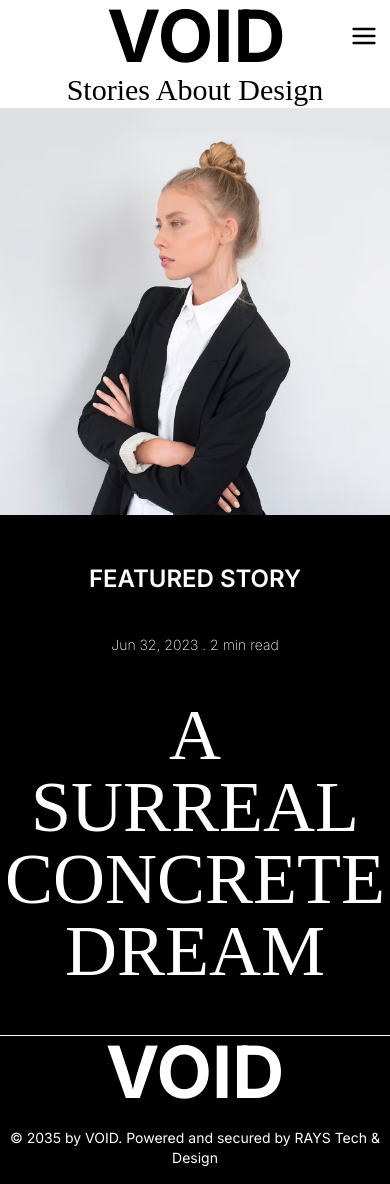
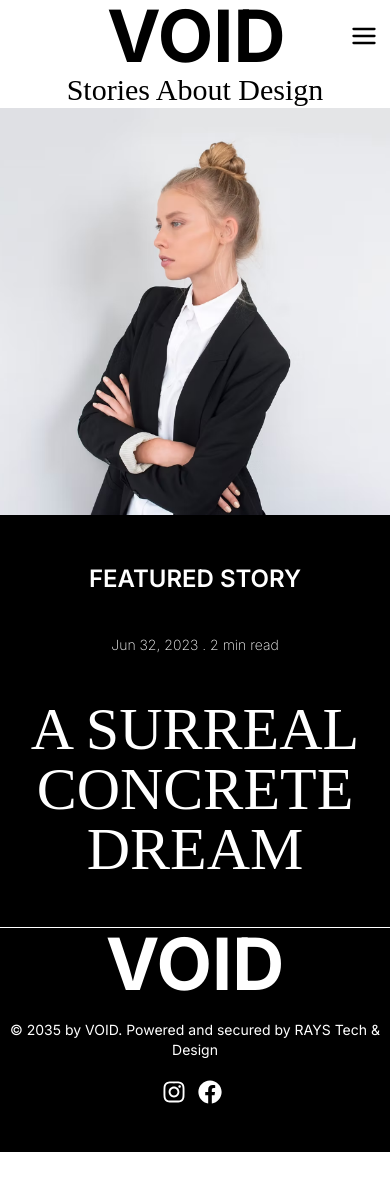
Before and after one commit to yumnashaikh07/Blog-Website, a Next.js app: page / in a window 390 px wide. Shown: the top 1184 px of the page. After the commit the page ends 1152 px from the top, so only its background shows below. Built offline with nearby package versions, Linux system fonts and the light colour scheme.

Commit message:
forth commit

```diff
--- a/src/app/page.tsx
+++ b/src/app/page.tsx
@@ -17,7 +17,7 @@ export default function Home() {
         <div className="bg-black text-white py-12 text-center md:w-[637px] md:h-[611px]">
           <h1 className="text-2xl font-semibold">FEATURED STORY</h1>
           <h5 className="text-sm font-extralight mt-10 md:mt-20">Jun 32, 2023 . 2 min read</h5>
-          <h1 className="text-7xl font mt-11"><Link href={"/"}>A SURREAL CONCRETE DREAM</Link></h1>
+          <h1 className="md:text-7xl text-6xl font mt-11"><Link href={"/"}>A SURREAL CONCRETE DREAM</Link></h1>
         </div>
       </div>
       <div className="border-b-[1px] border-white flex md:hidden"></div>
```
